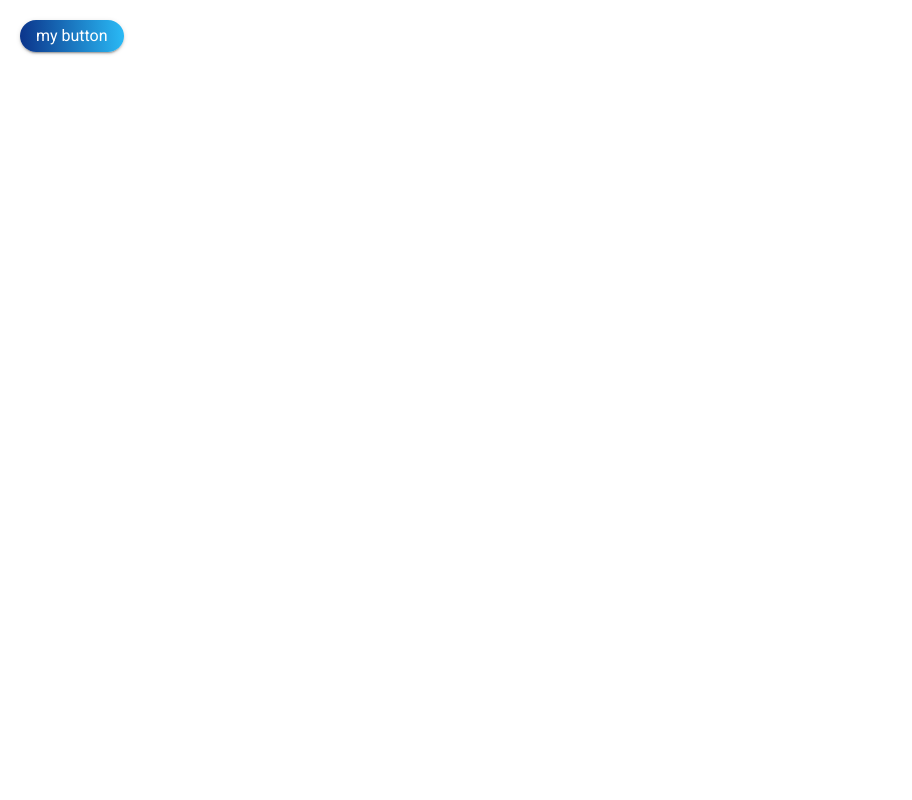
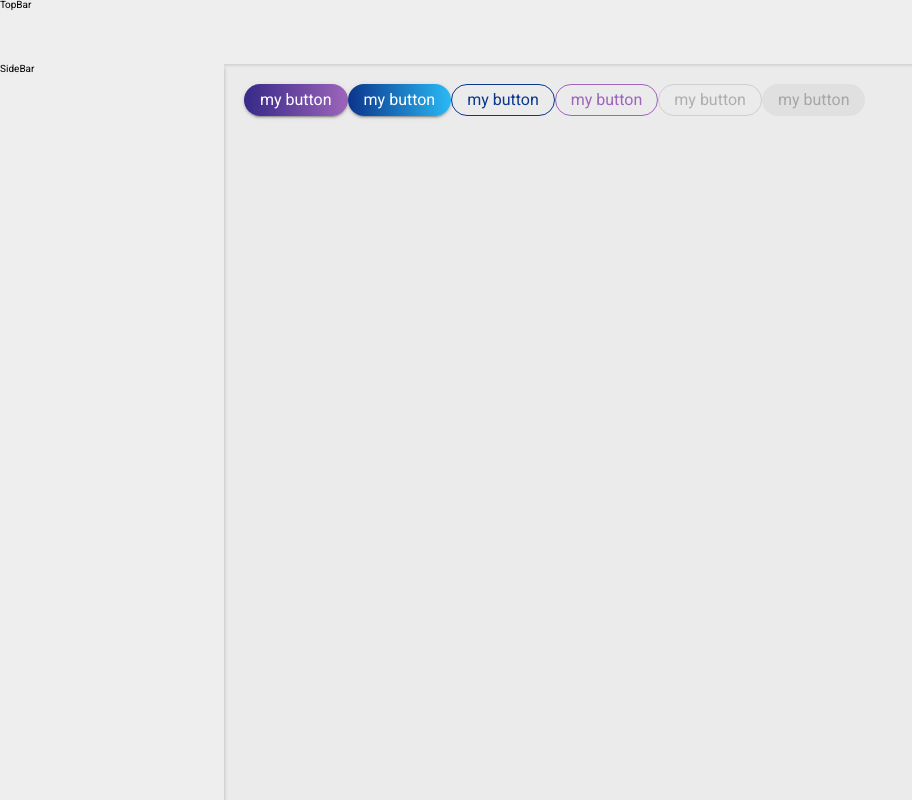
Before and after one commit to yoniaiz/ducknet, a Next.js app: page / in a window 1280 px wide. Shown: the whole page, without its empty margins (0-912 px from the left). Built offline with nearby package versions, Linux system fonts and the light colour scheme.

Commit message:
Configure styled components with material UI (#2)
* base layout

* button styled implementation with styled components and material ui

* use color white from theme

```diff
--- a/components/layout/index.tsx
+++ b/components/layout/index.tsx
@@ -1,5 +1,17 @@
+import SideBar from './sidebar';
+import TopBar from './topbar';
+import * as S from './layout.style';
+
 const Layout: React.FC = ({ children }) => {
-  return <>{children}</>;
+  return (
+    <>
+      <TopBar />
+      <S.Container>
+        <SideBar />
+        <main>{children}</main>
+      </S.Container>
+    </>
+  );
 };
 
 export default Layout;
--- /dev/null
+++ b/components/layout/layout.style.ts
@@ -0,0 +1,5 @@
+import styled from 'styled-components';
+
+export const Container = styled.div`
+  display: flex;
+`;
--- /dev/null
+++ b/components/layout/sidebar/index.tsx
@@ -0,0 +1,7 @@
+import * as S from './sidebar.style';
+
+const SideBar = () => {
+  return <S.SideBar>SideBar</S.SideBar>;
+};
+
+export default SideBar;
--- /dev/null
+++ b/components/layout/sidebar/sidebar.style.ts
@@ -0,0 +1,8 @@
+import styled from 'styled-components';
+
+export const SideBar = styled.aside`
+  height: calc(100vh - 6.4rem);
+  width: 22.4rem;
+  background-color: ${({ theme }) => theme.colors.white1};
+  box-shadow: ${({ theme }) => theme.shadows.shadow1};
+`;
--- /dev/null
+++ b/components/layout/topbar/index.tsx
@@ -0,0 +1,7 @@
+import * as S from './topbar.style';
+
+const TopBar = () => {
+  return <S.Header>TopBar</S.Header>;
+};
+
+export default TopBar;
--- /dev/null
+++ b/components/layout/topbar/topbar.style.ts
@@ -0,0 +1,8 @@
+import styled from 'styled-components';
+
+export const Header = styled.header`
+  width: 100%;
+  height: 6.4rem;
+  background-color: ${({ theme }) => theme.colors.white1};
+  box-shadow: ${({ theme }) => theme.shadows.shadow2};
+`;
--- a/components/ui/button/button.style.ts
+++ b/components/ui/button/button.style.ts
@@ -1,52 +1,62 @@
-import styled, { css, DefaultTheme, FlattenInterpolation, ThemeProps } from 'styled-components';
-import MaterialUiButton from '@material-ui/core/Button';
+import styled, { css, DefaultTheme } from 'styled-components';
+import MaterialUiButton, { ButtonProps } from '@material-ui/core/Button';
 
-const contained = css`
-  ${({ theme: { colors, gradients } }) => css`
-    &.MuiButton-containedPrimary {
-      background: ${gradients.blueRtl};
-    }
+const getBtnStyle = (
+  variant: ButtonProps['variant'] = 'contained',
+  color: ButtonProps['color'] = 'primary',
+  theme: DefaultTheme
+) => {
+  const contained = {
+    primary: css`
+      background: ${theme.gradients.purpleRtl};
+    `,
+    secondary: css`
+      background: ${theme.gradients.blueRtl};
+    `,
+    inherit: css``,
+    default: css``,
+  };
 
-    &.MuiButton-containedSecondary {
-      background: ${gradients.purpleRtl};
-    }
+  const outlined = {
+    primary: css`
+      border-color: ${theme.colors.purple1};
+      color: ${theme.colors.purple1};
 
-    &.Mui-disabled {
-      opacity: 0.7;
-      background: ${colors.grey1};
-    }
-  `}
-`;
-
-const outlined = css`
-  ${({ theme: { colors } }) => css`
-    &.MuiButton-outlinedPrimary {
-      border: 1px solid ${colors.blue2};
-      color: ${colors.blue2};
-    }
-
-    &.MuiButton-outlinedSecondary {
       &:hover {
         background-color: rgba(54, 41, 135, 0.04);
-        border: 1px solid ${colors.purple2};
+        border: 1px solid ${theme.colors.purple1};
       }
-      border: 1px solid ${colors.purple1};
-      color: ${colors.purple1};
+    `,
+    secondary: css`
+      border-color: ${theme.colors.blue2};
+      color: ${theme.colors.blue2};
+
+      &:hover {
+        background-color: rgba(54, 41, 135, 0.04);
+        border: 1px solid ${theme.colors.blue2};
       }
-  `}
-`;
+    `,
+    inherit: css``,
+    default: css``,
+  };
 
-const variantStyles: Record<string, FlattenInterpolation<ThemeProps<DefaultTheme>>> = {
-  contained,
-  outlined,
+  const text = {
+    primary: css``,
+    secondary: css``,
+    inherit: css``,
+    default: css``,
+  };
+
+  const btnStyles = { contained, outlined, text };
+
+  return btnStyles[variant][color];
 };
 
 export const Button = styled(MaterialUiButton)`
-  ${({ variant = 'contained', theme, size = 'small' }) => css`
-    ${variantStyles[variant]}
+  ${({ variant = 'contained', color, theme, size = 'small' }) => css`
+    ${getBtnStyle(variant, color, theme)}
 
-    &.MuiButton-root {
-      padding: ${`0.${variant === 'contained' ? 7 : 6}rem 1.6rem`};
+    padding: ${variant === 'contained' ? '0.7rem 1.6rem' : '0.6rem 1.5rem'};
     font-size: ${theme.fontSizes[size]};
     font-family: 'Heebo', sans-serif;
     font-weight: 400;
@@ -54,6 +64,12 @@ export const Button = styled(MaterialUiButton)`
     letter-spacing: unset;
     text-transform: unset;
     border-radius: 1.6rem;
+
+    ${variant === 'contained' &&
+    css`
+      :disabled {
+        background: ${theme.colors.grey1};
       }
     `}
+  `}
 `;
--- a/pages/_app.tsx
+++ b/pages/_app.tsx
@@ -1,17 +1,21 @@
+import { StylesProvider } from '@material-ui/core/styles';
 import { ThemeProvider } from 'styled-components';
 import type { AppProps } from 'next/app';
 import { Normalize } from 'styled-normalize';
 import { theme, GlobalStyle } from '@style';
+import Layout from '@components/layout';
 
 function MyApp({ Component, pageProps }: AppProps) {
   return (
-    <>
-      <GlobalStyle />
-      <Normalize />
+    <StylesProvider injectFirst>
       <ThemeProvider theme={theme}>
-        <Component {...pageProps} />
+        <GlobalStyle />
+        <Normalize />
+        <Layout>
+          <Component {...pageProps} />
+        </Layout>
       </ThemeProvider>
-    </>
+    </StylesProvider>
   );
 }
 export default MyApp;
--- a/pages/index.tsx
+++ b/pages/index.tsx
@@ -16,6 +16,21 @@ export default function Home() {
         <Button color="primary" variant="contained">
           my button
         </Button>
+        <Button color="secondary" variant="contained">
+          my button
+        </Button>
+        <Button color="secondary" variant="outlined">
+          my button
+        </Button>
+        <Button color="primary" variant="outlined">
+          my button
+        </Button>
+        <Button disabled color="primary" variant="outlined">
+          my button
+        </Button>
+        <Button disabled color="primary" variant="contained">
+          my button
+        </Button>
       </main>
     </div>
   );
--- a/style/GlobalStyle.ts
+++ b/style/GlobalStyle.ts
@@ -4,6 +4,7 @@ export const GlobalStyle = createGlobalStyle`
   html {
     font-size: 62.5%;
     font-family: 'Heebo', sans-serif;
+    background-color: ${({ theme }) => theme.colors.white2};
  }
 
   *,
--- a/style/theme.ts
+++ b/style/theme.ts
@@ -2,6 +2,7 @@ export const theme = {
   colors: {
     black: '#444444',
     white1: '#EEEEEE',
+    white2: '#EBEBEB',
     green1: '#54E1A7',
     green2: '#0CD15B',
     purple1: '#9E65BB',
```
Also changed, not shown: 1 other file (tests, documents, lock files or other folders). Lines whose indentation alone changed are shown as unchanged.
